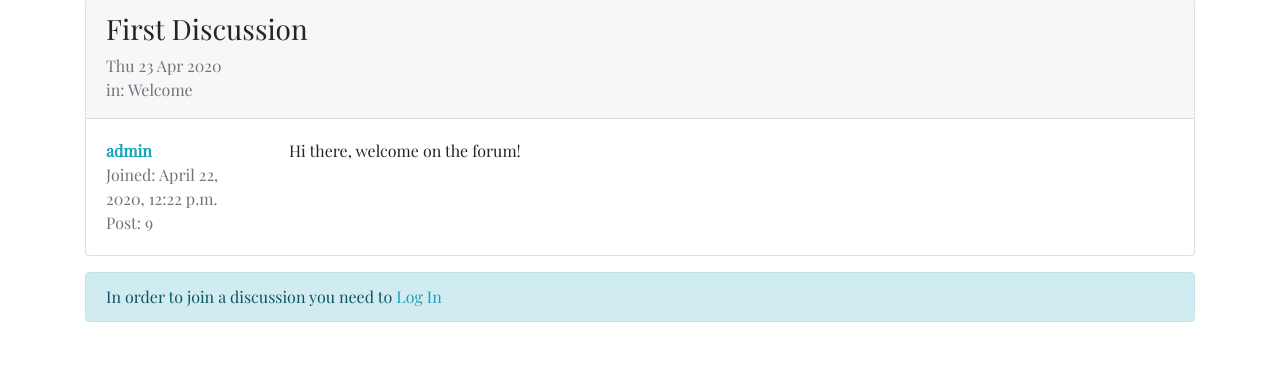
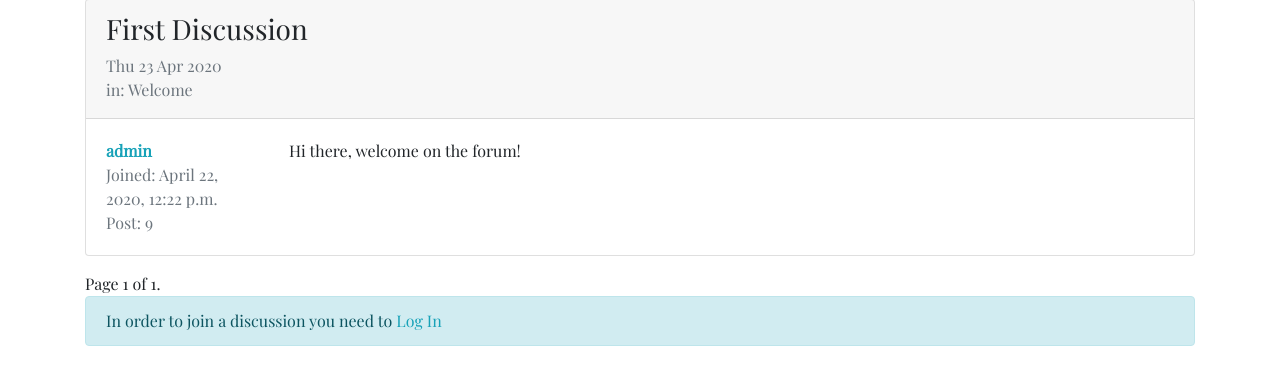
Before and after one commit to Manik5/django-playground-social-forum, a Django app: page /forum/discussion/1 in a window 1280 px wide. Shown: the part 73-458 px from the top of the page. Run offline with Django 3.2, Linux system fonts and the light colour scheme; data comes from the database, SQL or seed files in the repository; both versions use the stored data as it was after the commit; some libraries are stand-ins or nearby versions.

Commit message:
added paginator

```diff
--- a/forum/templates/forum/single_discussion.html
+++ b/forum/templates/forum/single_discussion.html
@@ -30,11 +30,26 @@
             </div>
           </div>
         </div>
+      </div>
+  {% endfor %}
 
-          <!-- <h6 class="card-text">{{ section.description }}</h6> -->
+      <div class="pagination">
+        <span class="step-links">
+          {% if posts_discussion.has_previous %}
+          <a href="?page=1">&laquo; first</a>
+          <a href="?page={{ posts_discussion.previous_page_number }}">previous</a>
+          {% endif %}
+
+          <span class="current">
+            Page {{ posts_discussion.number }} of {{ posts_discussion.paginator.num_pages }}.
+          </span>
+
+          {% if posts_discussion.has_next %}
+          <a href="?page={{ posts_discussion.next_page_number }}">next</a>
+          <a href="?page={{ posts_discussion.paginator.num_pages }}">last &raquo;</a>
+          {% endif %}
+        </span>
       </div>
-
-  {% endfor %}
 
   {% if request.user.is_authenticated %}
     {% include 'forum/form_response.html' %}
--- a/forum/views.py
+++ b/forum/views.py
@@ -1,9 +1,9 @@
 from django.shortcuts import render, get_object_or_404
+from django.core.paginator import Paginator
 from django.contrib.auth.decorators import login_required
 from django.views.generic.edit import CreateView
 from django.http import HttpResponseRedirect, HttpResponseBadRequest
 from django.urls import reverse
-# Create your views here.
 from .forms import DiscussionModelForm, PostModelForm
 from .mixins import StaffMixing
 from .models import Discussion, Post, Section
@@ -44,9 +44,14 @@ def createDiscussion(request, pk):
 def visualizeDiscussion(request, pk):
   discussion = get_object_or_404(Discussion, pk=pk)
   posts_discussion = Post.objects.filter(discussion=discussion)
+
+  paginator = Paginator(posts_discussion, 5)
+  page = request.GET.get("page")
+  posts = paginator.get_page(page)
+
   form_response = PostModelForm()
   context = {"discussion": discussion,
-             "posts_discussion": posts_discussion,
+             "posts_discussion": posts,
              "form_response": form_response
              }
   return render(request, "forum/single_discussion.html", context)
--- a/templates/base.html
+++ b/templates/base.html
@@ -8,7 +8,8 @@
   <!-- Required meta tags -->
   <meta charset="utf-8">
   <meta name="viewport" content="width=device-width, initial-scale=1, shrink-to-fit=no">
-
+  {% load static %}
+  <link rel="stylesheet" href="{% static 'js/script.js' %}">
   <!-- Bootstrap CSS -->
   <link rel="stylesheet" href="https://stackpath.bootstrapcdn.com/bootstrap/4.4.1/css/bootstrap.min.css"
     integrity="sha384-Vkoo8x4CGsO3+Hhxv8T/Q5PaXtkKtu6ug5TOeNV6gBiFeWPGFN9MuhOf23Q9Ifjh" crossorigin="anonymous">
```
Also changed, not shown: db.sqlite3.
